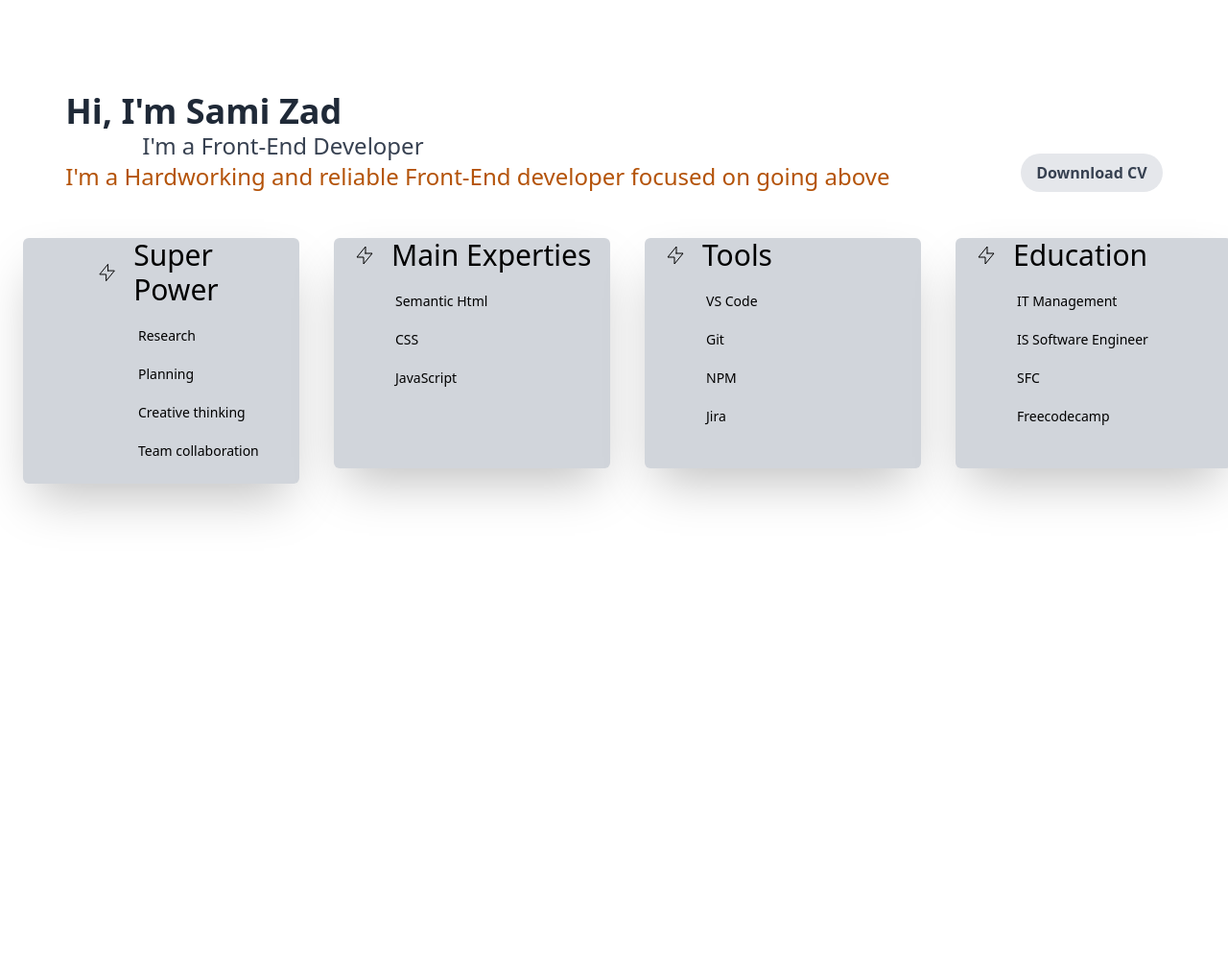
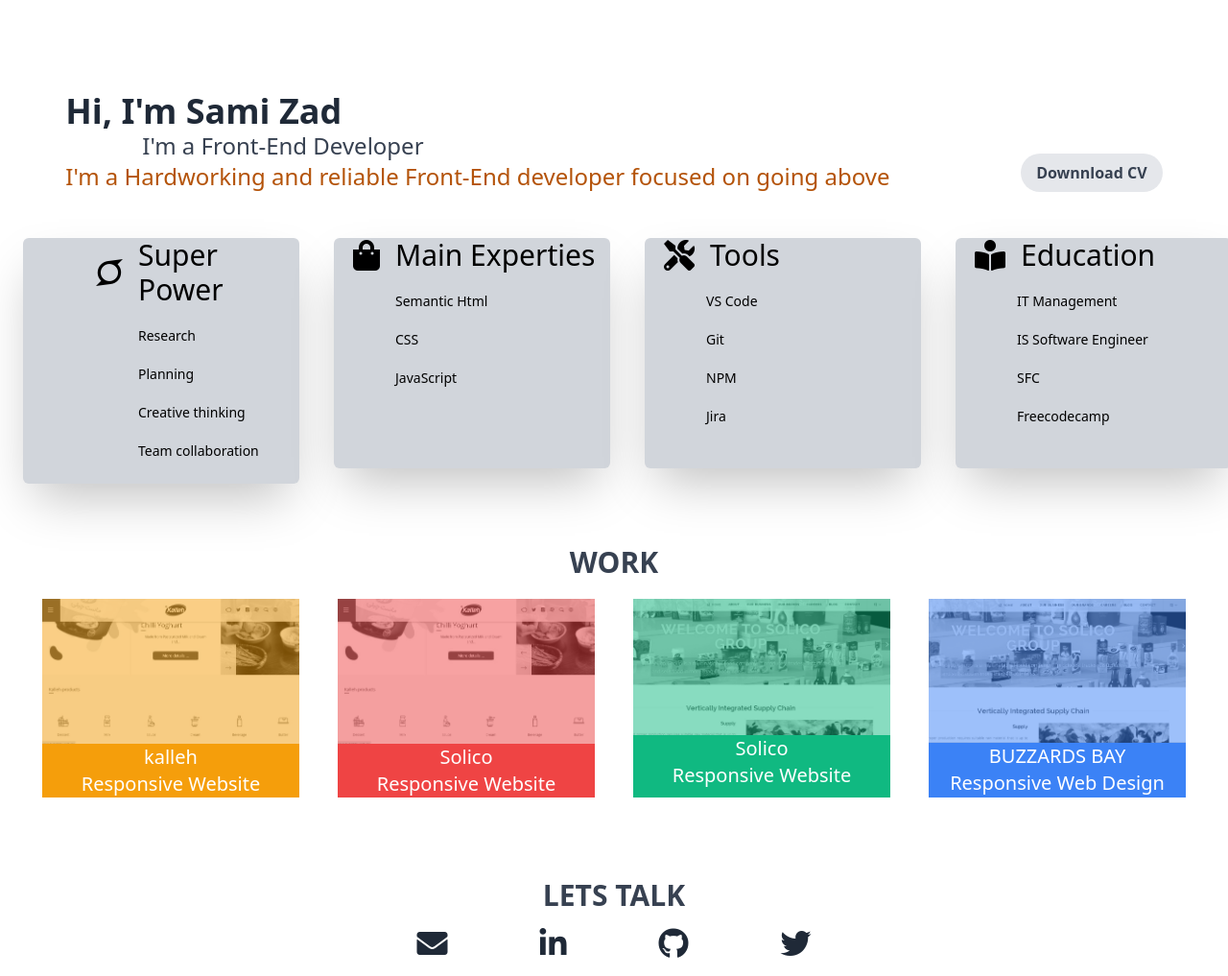
Before and after one commit to samizad/Portfolio, a website: page index.html in a window 1280 px wide. Shown: the whole page at 96% size. Before the commit the page ends 800 px from the top, so only its background shows below. Drawn offline with nearby package versions, Linux system fonts and the light colour scheme.

Commit message:
update work section

```diff
--- a/index.html
+++ b/index.html
@@ -9,7 +9,29 @@
         <link rel="preconnect" href="https://fonts.gstatic.com" crossorigin>
         <link href="https://fonts.googleapis.com/css2?family=Open+Sans+Condensed:wght@700&display=swap" rel="stylesheet">
         <title>Portfolio of Sami</title>
+            <link
+              rel="icon"
+              type="image/png"
+              sizes="32x32"
+              href="/favicon-32x32.png"
+            />
+            <link
+              rel="icon"
+              type="image/png"
+              sizes="16x16"
+              href="/favicon-16x16.png"
+            />
+
+            <link
+              rel="stylesheet"
+              href="https://cdnjs.cloudflare.com/ajax/libs/font-awesome/5.15.3/css/all.min.css"
+              integrity="sha512-iBBXm8fW90+nuLcSKlbmrPcLa0OT92xO1BIsZ+ywDWZCvqsWgccV3gFoRBv0z+8dLJgyAHIhR35VZc2oM/gI1w=="
+              crossorigin="anonymous"
+              referrerpolicy="no-referrer"
+            />
+
     </head>
+
     <body class="">
         <section  class= "container  flex flex-row  items-end justify-around">
             <div class="pt-24 ">
@@ -35,10 +57,9 @@
                 <div class="w-72 h-64 pl-14 bg-gray-300 rounded-md shadow-2xl hover:text-white hover:bg-gray-700 ">
                     <div class= " pl-5  flex flex-row items-center gap-x-4">
 
-                         <svg xmlns="http://www.w3.org/2000/svg" class="h-6 w-6" fill="none" viewBox="0 0 24 24" stroke="currentColor">
-                            <path stroke-linecap="round" stroke-linejoin="round" stroke-width="1" d="M13 10V3L4 14h7v7l9-11h-7z" />
-                          </svg>
-                          <span class=" text-3xl font-light hover:text-white hover:bg-gray-700">Super Power</span>
+                      <i class="fab fa-superpowers fa-2x"></i>
+
+                      <span class=" text-3xl font-light hover:text-white hover:bg-gray-700">Super Power</span>
                     </div>
                     <div class="ml-16 mt-5 font-light" >
                 <p class="mb-5 text-sm  font-light transform hover:scale-y-150 motion-reduce:transform-none">Research</p>
@@ -53,9 +74,7 @@
                 <div class="w-72 h-60 bg-gray-300 rounded-md shadow-2xl hover:text-white hover:bg-gray-700">
                     <div class= "pl-5  flex flex-row items-center gap-x-4 ">
 
-                        <svg xmlns="http://www.w3.org/2000/svg" class="h-6 w-6" fill="none" viewBox="0 0 24 24" stroke="currentColor">
-                           <path stroke-linecap="round" stroke-linejoin="round" stroke-width="1" d="M13 10V3L4 14h7v7l9-11h-7z" />
-                         </svg>
+                      <i class="fa fa-shopping-bag fa-2x" ></i>
                          <span class=" text-3xl font-light   hover:text-white hover:bg-gray-700">Main Experties</span>
                    </div>
                    <div class="ml-16 mt-5 font-light" >
@@ -70,9 +89,7 @@
                 <div class="w-72 h-60 bg-gray-300 rounded-md shadow-2xl hover:text-white hover:bg-gray-700">
                     <div class= "pl-5  flex flex-row items-center gap-x-4 ">
 
-                        <svg xmlns="http://www.w3.org/2000/svg" class="h-6 w-6" fill="none" viewBox="0 0 24 24" stroke="currentColor">
-                           <path stroke-linecap="round" stroke-linejoin="round" stroke-width="1" d="M13 10V3L4 14h7v7l9-11h-7z" />
-                         </svg>
+                      <i class="fas fa-tools fa-2x"></i>
                          <span class=" text-3xl font-light hover:text-white hover:bg-gray-700">Tools</span>
                    </div>
                    <div class="ml-16 mt-5 font-light" >
@@ -87,9 +104,7 @@
                 <div class="w-72 h-60 bg-gray-300 rounded-md shadow-2xl hover:text-white hover:bg-gray-700  ">
                     <div class=" pl-5  flex flex-row items-center gap-x-4 ">
 
-                        <svg xmlns="http://www.w3.org/2000/svg" class="h-6 w-6" fill="none" viewBox="0 0 24 24" stroke="currentColor">
-                           <path stroke-linecap="round" stroke-linejoin="round" stroke-width="1" d="M13 10V3L4 14h7v7l9-11h-7z" />
-                         </svg>
+                      <i class="fas fa-book-reader fa-2x"></i>
                          <span class=" text-3xl font-light hover:text-white hover:bg-gray-700">Education</span>
                    </div>
                    <div class="ml-16 mt-5 font-light" >
@@ -103,5 +118,85 @@
             </div>
 
         </section>
+        <section class="container px-6 py-4 mt-8 mx-auto">
+            <div class=" text-gray-700 text-center uppercase font-bold text-3xl"> work</div>
+            <div class="flex flex-row">
+
+                    <div class="bg-yellow-500 col  w-1/4  h-full m-5 relative">
+
+                            <img  class="filter w-full  grayscale opacity-50 hover:opacity-100"src="./Images/1.jpg">
+                            <div class="text-center h-1/5 text-white text-xl">
+                                <h3>kalleh</h3>
+                                <p>Responsive Website </p>
+                            </div>
+
+                    </div>
+                    <div class="bg-red-500 col  w-1/4 m-5 relative">
+
+                        <img  class="filter w-full  grayscale opacity-50 hover:opacity-100"src="./Images/1.jpg">
+                        <div class="text-center h-1/5 text-white text-xl ">
+                            <h3>Solico</h3>
+                            <p>Responsive Website</p>
+                        </div>
+
+                    </div>
+                    <div class="bg-green-500 col  w-1/4 m-5 relative">
+
+                        <img  class="filter w-full  grayscale opacity-50 hover:opacity-100"src="./Images/3.jpg">
+                        <div class="text-center h-1/5 text-white text-xl ">
+                            <h3>Solico</h3>
+                            <p>Responsive Website</p>
+                        </div>
+
+                    </div>
+                    <div class="bg-blue-500 col  w-1/4 m-5 relative">
+
+                        <img  class="filter w-full  grayscale opacity-50 hover:opacity-100"src="./Images/4.jpg">
+                        <div class="text-center text-white text-xl ">
+                            <h3>BUZZARDS BAY</h3>
+                            <p>Responsive Web Design</p>
+                        </div>
+
+                </div>
+
+            </div>
+          </section>
+          <section class="container px-6 py-4 mt-8 mx-auto">
+            <div class=" text-gray-700 text-center uppercase font-bold text-3xl">lets talk</div>
+            <ul class=" flex flex-row justify-center mt-4 gap-24">
+                <li class="">
+                  <a
+                    href="samiraghadirzad@gmail.com"
+                    class=" text-gray-800 "
+                  >
+                    <i class="fa fa-envelope  fa-2x" aria-hidden="true"></i>
+                  </a>
+                </li>
+                <li>
+                  <a
+                    href="https://www.linkedin.com/in/samira-ghadirzad-a5b9688a/"
+                    class="flex items-center justify-center   text-gray-800 "
+                  >
+                  <i class="fab fa-linkedin-in fa-2x"></i>
+                  </a>
+                </li>
+                <li>
+                    <a
+                      href="https://github.com/samizad"
+                      class=" text-gray-800"
+                    >
+                      <i class="fab fa-github fa-2x"></i>
+                    </a>
+                  </li>
+                  <li>
+                    <a
+                      href=""
+                      class=" text-gray-800"
+                    >
+                    <i class="fab fa-twitter fa-2x"></i>
+                    </a>
+                  </li>
+
+              </ul>
     </body>
 </html>
```
Also changed, not shown: Images/1.jpg (added), Images/2.jpg (added), Images/3.jpg (added), Images/4.jpg (added).
